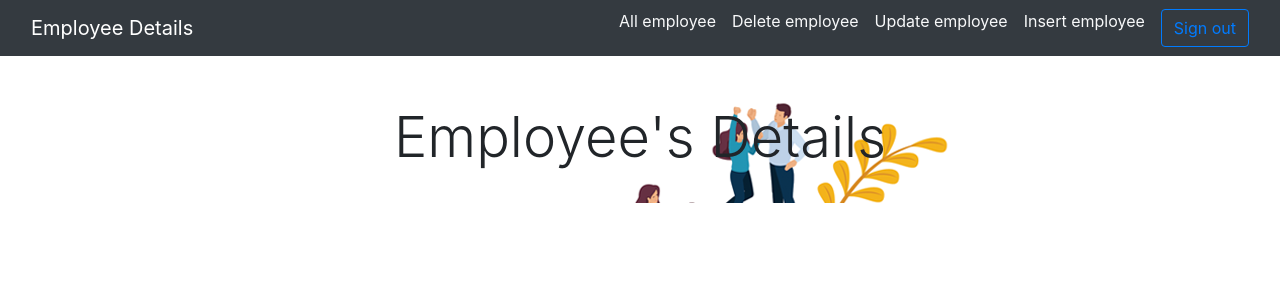
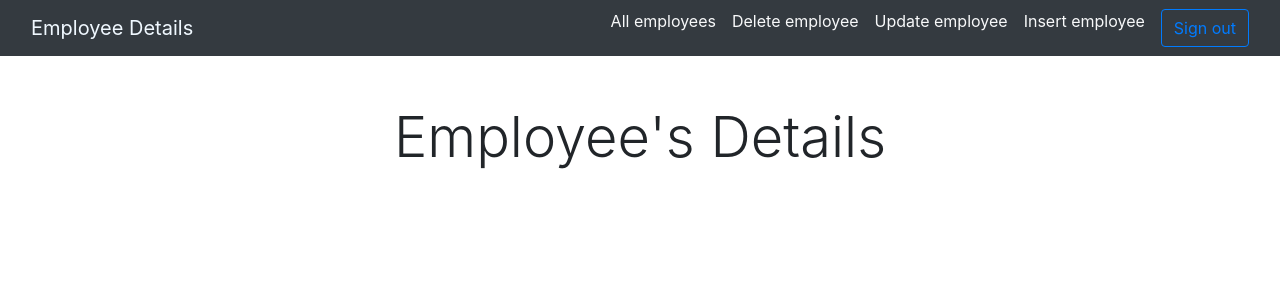
Before and after one commit to casanova5/Employee-CRUD-functionality, a Django app: page / in a window 1280 px wide. Shown: the top 300 px of the page. Run offline with Django 3.2, Linux system fonts and the light colour scheme; a user stored in the database is signed in; some libraries are stand-ins or nearby versions.

Commit message:
basic function change

```diff
--- a/templates/base.html
+++ b/templates/base.html
@@ -29,7 +29,7 @@
 </head>
 <nav class="navbar navbar-expand-lg navbar-dark bg-dark">
   <div class="container-fluid">
-    <a class="navbar-brand" href="{% url 'home' %">Employee Details</a>
+    <a class="navbar-brand" style="color: aliceblue;" href="">Employee Details</a>
     <button class="navbar-toggler" type="button" data-bs-toggle="collapse" data-bs-target="#navbarSupportedContent" aria-controls="navbarSupportedContent" aria-expanded="false" aria-label="Toggle navigation">
       <span class="navbar-toggler-icon"></span>
     </button>
@@ -37,7 +37,7 @@
       <ul class="navbar-nav ml-auto">
         {% if user.is_authenticated %}
         <li class="nav-item">
-          <a class="p-2 text-light" href="{% url 'getall' %}">All employee</a>
+          <a class="p-2 text-light" href="{% url 'getall' %}">All employees</a>
         </li>
         <li class="nav-item">
           <a class="p-2 text-light" href="{% url 'deleteform' %}">Delete employee</a>
--- a/templates/home.html
+++ b/templates/home.html
@@ -1,7 +1,7 @@
 {% extends 'base.html'  %}
 {% block title %} Home {% endblock %}
 {% block content %}
-<div class="pricing-header px-3 py-3 pt-md-5 pb-md-4 mx-auto text-center" style="background-image: url('1.png');">
+<div class="pricing-header px-3 py-3 pt-md-5 pb-md-4 mx-auto text-center">
   <h1 class="display-4">Employee's Details</h1>
 </div>
 
```
Also changed, not shown: db.sqlite3.
